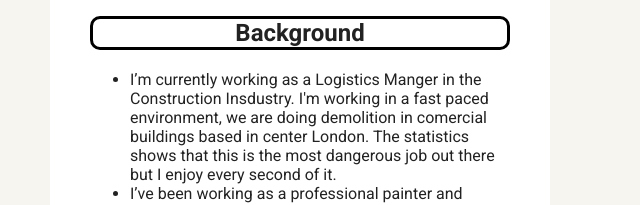
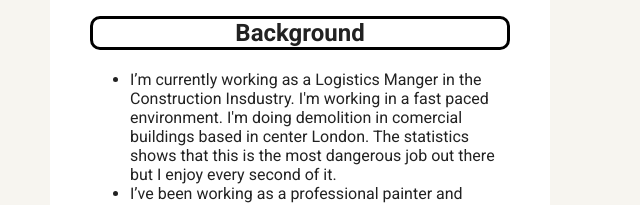
Before and after one commit to ganchoiliev/Simple-Portfolio, a plain HTML site: page index.html in a window 1280 px wide. Shown: the part 584-789 px from the top of the page, 40-680 px from the left. Drawn offline with Linux system fonts and the light colour scheme; a web font is replaced by a local one.

Commit message:
Update index.html

```diff
--- a/index.html
+++ b/index.html
@@ -30,7 +30,7 @@
       <div class="card">
         <h2 class="card-title">Background</h2>
         <ul>
-          <li>I’m currently working as a Logistics Manger in the Construction Insdustry. I'm working in a fast paced environment, we are doing demolition in comercial buildings based in center London. The statistics shows that this is the most dangerous job out there but I enjoy every second of it.  </li>
+          <li>I’m currently working as a Logistics Manger in the Construction Insdustry. I'm working in a fast paced environment. I'm doing demolition in comercial buildings based in center London. The statistics shows that this is the most dangerous job out there but I enjoy every second of it.  </li>
           <li>I’ve been working as a professional painter and bricklayer and I'm a life-long learner who is always interested in expanding my skills</li>
           <li>To learn more, <a href="resume.html">view my resume.</a></li>
         </ul>
```
